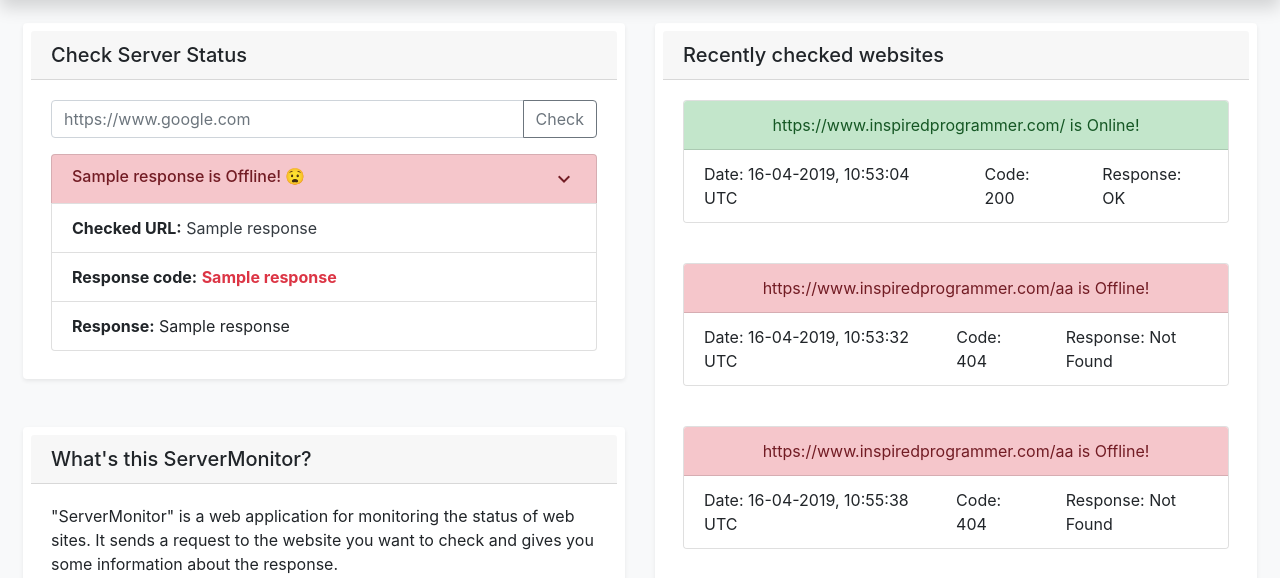
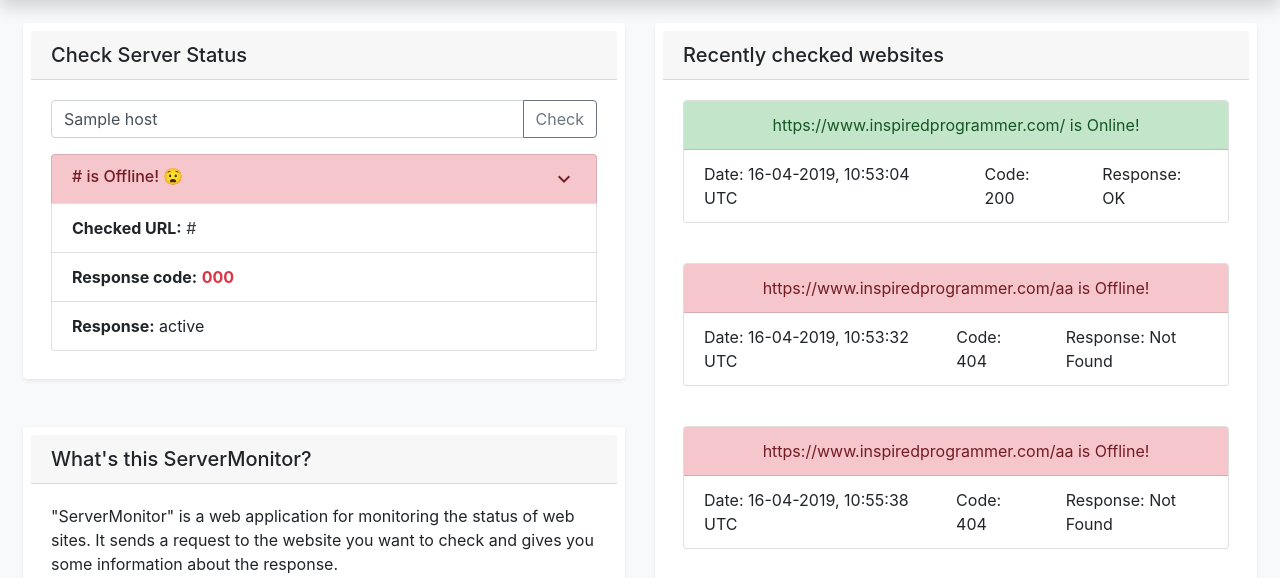
Before and after one commit to hera75113/ServerMonitor, a Flask app: template monitor/templates/index.html in a window 1280 px wide. Shown: the part 56-634 px from the top of the page. Run offline with Flask 2, Linux system fonts and the light colour scheme; data comes from the database, SQL or seed files in the repository; the template is opened without the code that fills it: values that come from a table or form of the project are taken from there, most other values are stand-ins (such as "Sample title", 1, 10 or a date in 2020); some libraries are stand-ins or nearby versions.

Commit message:
Update UI

```diff
--- a/monitor/templates/index.html
+++ b/monitor/templates/index.html
@@ -8,22 +8,22 @@
   <div class="card-body" id="loadingmask">
   <form method="POST">
     <div class="input-group mb-3">
-      <input type="url" id="url" name="url" class="form-control" placeholder="https://www.google.com" aria-describedby="button-addon2" data-toggle="tooltip" data-placement="top" title="Your URL need a prefix like 'https://' or 'http://'">
+      <input type="url" id="url" name="url" class="form-control" value="{{ host }}" placeholder="https://www.google.com" aria-describedby="button-addon2" data-toggle="tooltip" data-placement="top" title="Your URL need a prefix like 'https://' or 'http://'">
         <div class="input-group-append">
-          <button class="btn btn-outline-secondary" type="submit" id="button-addon2" onclick="myFunction()">Check</button>
+          <button class="btn btn-outline-secondary" type="submit" id="button-addon2" onclick="checkHost()">Check</button>
         </div>
     </div>
   </form>
     <ul class="list-group" style="width:auto">
-      <a class="list-group-item list-group-item-action {% if response[3] == False %} list-group-item-success {% else %} list-group-item-danger {% endif %}" data-toggle="collapse" href="#additionalInformation" role="button" aria-expanded="false" aria-controls="additionalInformation">
+      <a class="list-group-item list-group-item-action {% if isdown == False %} list-group-item-success {% else %} list-group-item-danger {% endif %}" data-toggle="collapse" href="#additionalInformation" role="button" aria-expanded="false" aria-controls="additionalInformation">
         <div class="d-flex w-100 justify-content-between">
-          <h6 class="mb-1">{{ response[0] }} {% if response[3] == False %} is Online! 😁 {% else %} is Offline! 😧 {% endif %}</h6> <!--- TODO: Implement favicon -->
+          <h6 class="mb-1">{{ url }} {% if isdown == False %} is Online! 😁 {% else %} is Offline! 😧 {% endif %}</h6> <!--- TODO: Implement favicon -->
           <div class="material-icons">expand_more</div>
         </div>
       </a>
-      <li class="list-group-item"><a class="font-weight-bold">Checked URL:</a> <a class="text-dark" target="_tab" href="{{ response[0] }}">{{ response[0] }}</a></li>
-      <li class="list-group-item"><a class="font-weight-bold">Response code:</a> {% if response[1] == 200 %} <a target="_tab" href="https://developer.mozilla.org/en-US/docs/Web/HTTP/Status/{{ response[1] }}" class="text-success font-weight-bold">{{ response[1] }}</a> {% else %} <a target="_tab" href="https://developer.mozilla.org/en-US/docs/Web/HTTP/Status/{{ response[1] }}" class="text-danger font-weight-bold">{{ response[1] }}</a>{% endif %}</li>
-      <li class="list-group-item"><a class="font-weight-bold">Response:</a> {{ response[2] }}</li>
+      <li class="list-group-item"><a class="font-weight-bold">Checked URL:</a> <a class="text-dark" target="_tab" href="{{ url }}">{{ url }}</a></li>
+      <li class="list-group-item"><a class="font-weight-bold">Response code:</a> {% if status_code == 200 %} <a target="_tab" href="https://developer.mozilla.org/en-US/docs/Web/HTTP/Status/{{ status_code }}" class="text-success font-weight-bold">{{ status_code }}</a> {% else %} <a target="_tab" href="https://developer.mozilla.org/en-US/docs/Web/HTTP/Status/{{ status_code }}" class="text-danger font-weight-bold">{{ status_code }}</a>{% endif %}</li>
+      <li class="list-group-item"><a class="font-weight-bold">Response:</a> {{ status_reason }}</li>
     </ul>
     <div>
         <div class="collapse" id="additionalInformation">
@@ -90,4 +90,18 @@
     }
 </script>
 
+<script>
+  function checkHost(){
+    var h = document.getElementById('url').value.toLowerCase();
+    h = h.startsWith("http://")? h.substring(7): h
+    h = h.startsWith("https://") ? h.substring(8) : h
+    h = h.indexOf("/") > 0 ? h.substring(0,h.indexOf("/")) : h
+    var domain = '/' + h;
+    console.log(domain)
+    window.location = h;
+    console.log(window.location)
+    return false;
+  };
+</script>
+
 {% endblock %}
```
